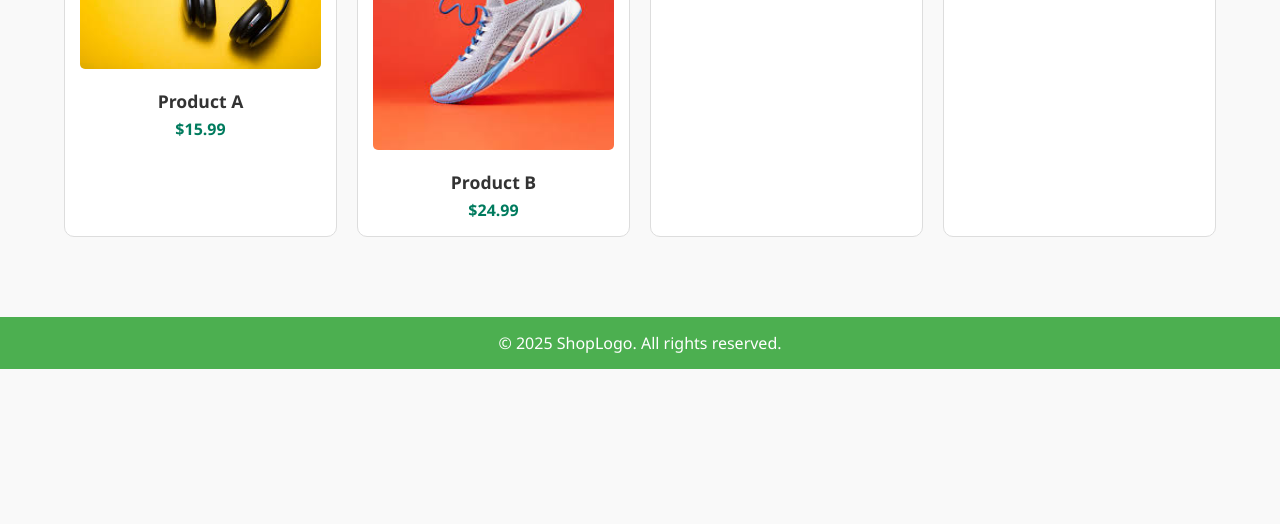
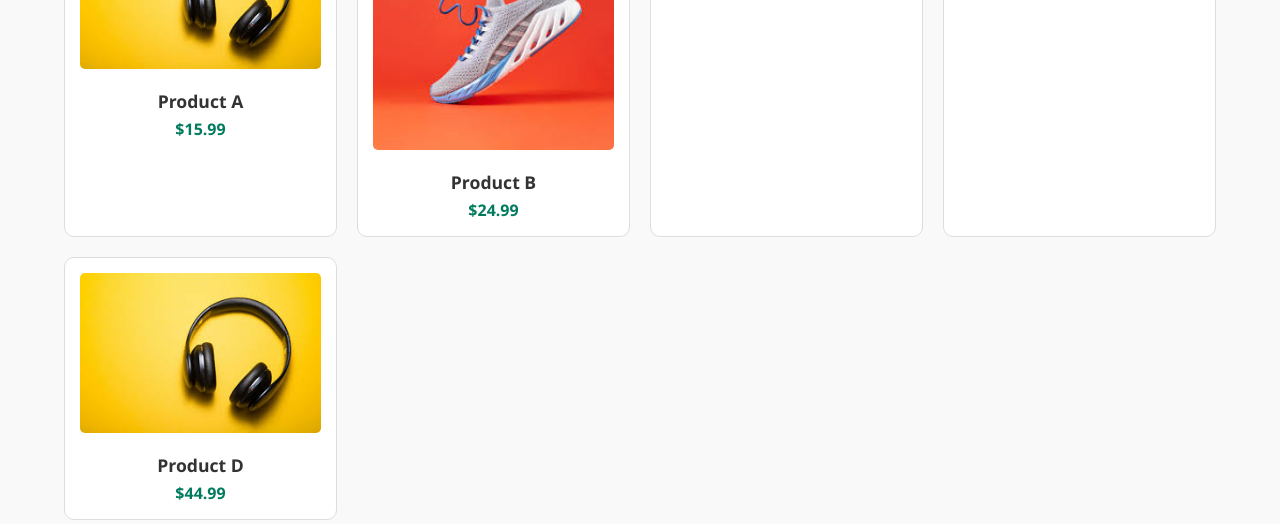
Before and after one commit to dinesh222/Assignments, a plain HTML site: page week2-ecommerce/products.html in a window 1280 px wide. Shown: the part 303-827 px from the top of the page. Before the commit the page ends 800 px from the top, so only its background shows below. Drawn offline with Linux system fonts and the light colour scheme.

Commit message:
week2 completed commit

```diff
--- a/week2-ecommerce/products.html
+++ b/week2-ecommerce/products.html
@@ -8,6 +8,7 @@
   <link rel="stylesheet" href="styles.css" />
 </head>
 <body>
+  <div class="wrapper">
   <header>
     <div class="container header-container">
       <div class="logo">ShopLogo</div>
@@ -46,6 +47,11 @@
           <h3>Product D</h3>
           <p>$44.99</p>
         </article>
+        <article class="product-card">
+          <img src="./img/img1.jpg" alt="Product E" />
+          <h3>Product D</h3>
+          <p>$44.99</p>
+        </article>
       </div>
     </div>
   </main>
@@ -55,5 +61,6 @@
       <p>&copy; 2025 ShopLogo. All rights reserved.</p>
     </div>
   </footer>
+</div>
 </body>
 </html>
--- a/week2-ecommerce/styles.css
+++ b/week2-ecommerce/styles.css
@@ -3,8 +3,13 @@
   padding: 0;
   box-sizing: border-box;
 }
+html, body {
+  height: 100%;
+}
 
 body {
+  display: flex;
+  flex-direction: column;
   font-family: 'Segoe UI', Tahoma, Geneva, Verdana, sans-serif;
   background-color: #f9f9f9;
   color: #333;
@@ -131,3 +136,14 @@ footer {
     align-items: flex-start;
   }
 }
+
+
+.wrapper {
+  flex: 1;
+  display: flex;
+  flex-direction: column;
+}
+
+.content {
+  flex: 1;
+}
```
